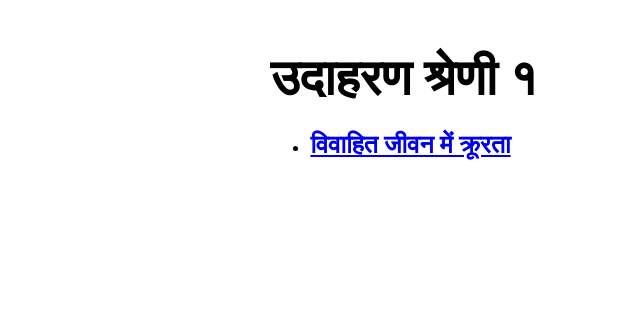
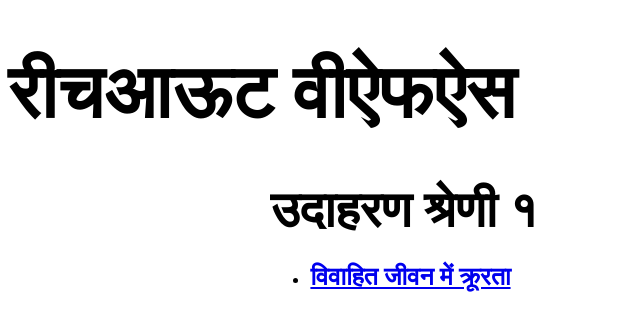
Before and after one commit to ReachOutVFS/ReachOutVFS.github.io, a Jekyll site: the page built from _hi/index.html, in a window 1280 px wide. Shown: the top 331 px of the page, without its empty margins (0-640 px from the left). Built offline with Jekyll 4.4.1, drawn with Linux system fonts in a browser that asks for light colours.

Commit message:
Add the localized site name in the header section of each localized article

```diff
--- a/_includes/header.html
+++ b/_includes/header.html
@@ -1,2 +1,4 @@
 <header class="site-header" role="banner">
+  {% assign collection = site.collections | where:"label", page.collection | first %}
+  <h1>{{ collection.localized_site_name }}</h1>
 </header>
```
